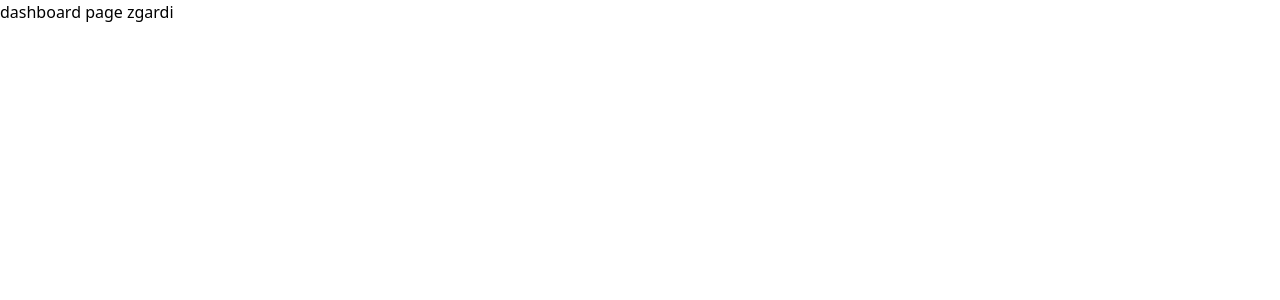
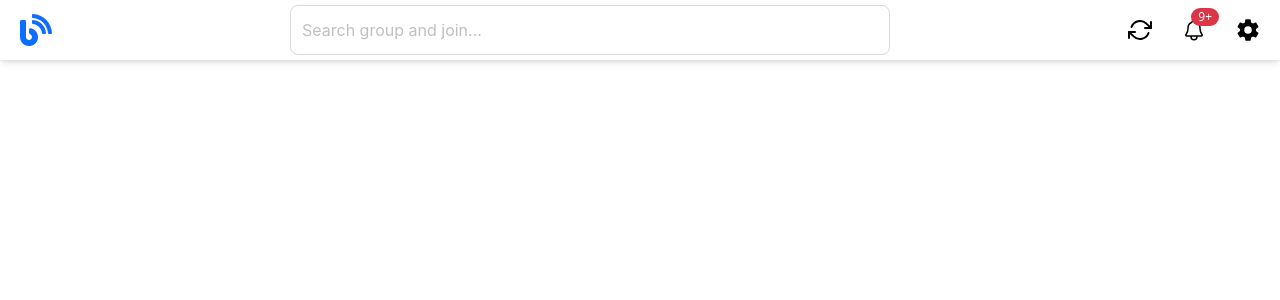
Before and after one commit to asliddinrashidovich/frontend-batle, a React (Vite) app: page /dashboard in a window 1280 px wide. Shown: the top 300 px of the page. Built offline with nearby package versions, Linux system fonts and the light colour scheme.

Commit message:
"Aslanbek"

```diff
--- a/package.json
+++ b/package.json
@@ -10,11 +10,14 @@
 		"preview": "vite preview"
 	},
 	"dependencies": {
+		"@ant-design/icons": "^6.0.0",
 		"@tailwindcss/vite": "^4.1.8",
 		"@tanstack/react-query": "^5.79.0",
+		"antd": "^5.25.4",
 		"axios": "^1.9.0",
 		"react": "^18.3.1",
 		"react-dom": "^18.3.1",
+		"react-icons": "^5.5.0",
 		"react-router-dom": "^7.6.1",
 		"tailwindcss": "^4.1.8"
 	},
--- /dev/null
+++ b/src/components/auth/Header/Header.jsx
@@ -0,0 +1,54 @@
+import { Input, Dropdown } from 'antd';
+import { IoSettingsSharp, IoNotificationsOutline } from 'react-icons/io5';
+import { FaBlog } from 'react-icons/fa';
+import { Link } from 'react-router-dom';
+import { FiRefreshCw } from 'react-icons/fi';
+
+function Header() {
+  const menu = {
+    items: [
+      {
+        key: 'logout',
+        label: 'Log out',
+        onClick: () => alert('Log out clicked'),
+      },
+    ],
+  };
+
+  return (
+    <header className="w-full m-auto h-auto py-[5px] px-[20px] shadow-md">
+      <nav className="flex items-center justify-between">
+        <Link to="/">
+          <FaBlog className="text-[32px] text-[rgb(13,109,252)]" />
+        </Link>
+        <div className="w-[600px] h-[50px]">
+          <Input
+            placeholder="Search group and join..."
+            size="large"
+            allowClear
+            style={{ height: '100%' }}
+          />
+        </div>
+
+        <div className="flex items-center gap-[30px]">
+          <FiRefreshCw className="text-[#000] text-[24px] cursor-pointer" />
+          <div className="relative">
+            <IoNotificationsOutline className="text-[#000] text-[24px] cursor-pointer" />
+            <div className="absolute top-[-10px] right-[-13px] px-[7px] rounded-[20px] bg-[#dc3545]">
+              <p className="text-[12px] font-medium text-white">9+</p>
+            </div>
+          </div>
+          <div className="relative">
+            <Dropdown menu={menu} trigger={['click']} placement="bottomRight" overlayClassName='w-[150px]'>
+              <div className="cursor-pointer">
+                <IoSettingsSharp className="text-[#000] text-[24px]" />
+              </div>
+            </Dropdown>
+          </div>
+        </div>
+      </nav>
+    </header>
+  );
+}
+
+export default Header;
--- a/src/pages/dashboard.jsx
+++ b/src/pages/dashboard.jsx
@@ -1,7 +1,9 @@
+import Header from '../components/auth/Header/Header'
+
 function DashboardPage() {
   return (
     <div>
-        dashboard page zgardi
+        <Header/>
     </div>
   )
 }
```
Also changed, not shown: src/layout/main-layout.jsx (+6 -6 lines), 1 other file (tests, documents, lock files or other folders). Lines whose indentation alone changed are shown as unchanged.
